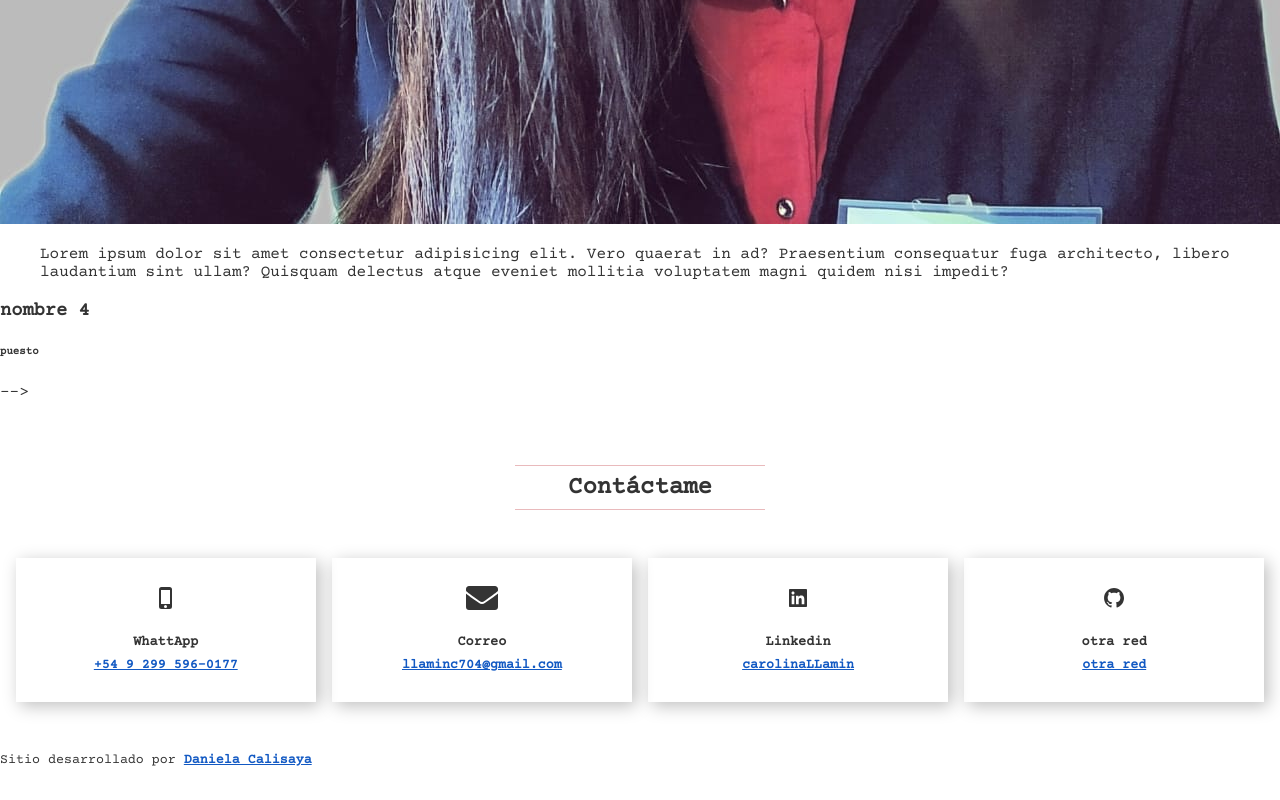
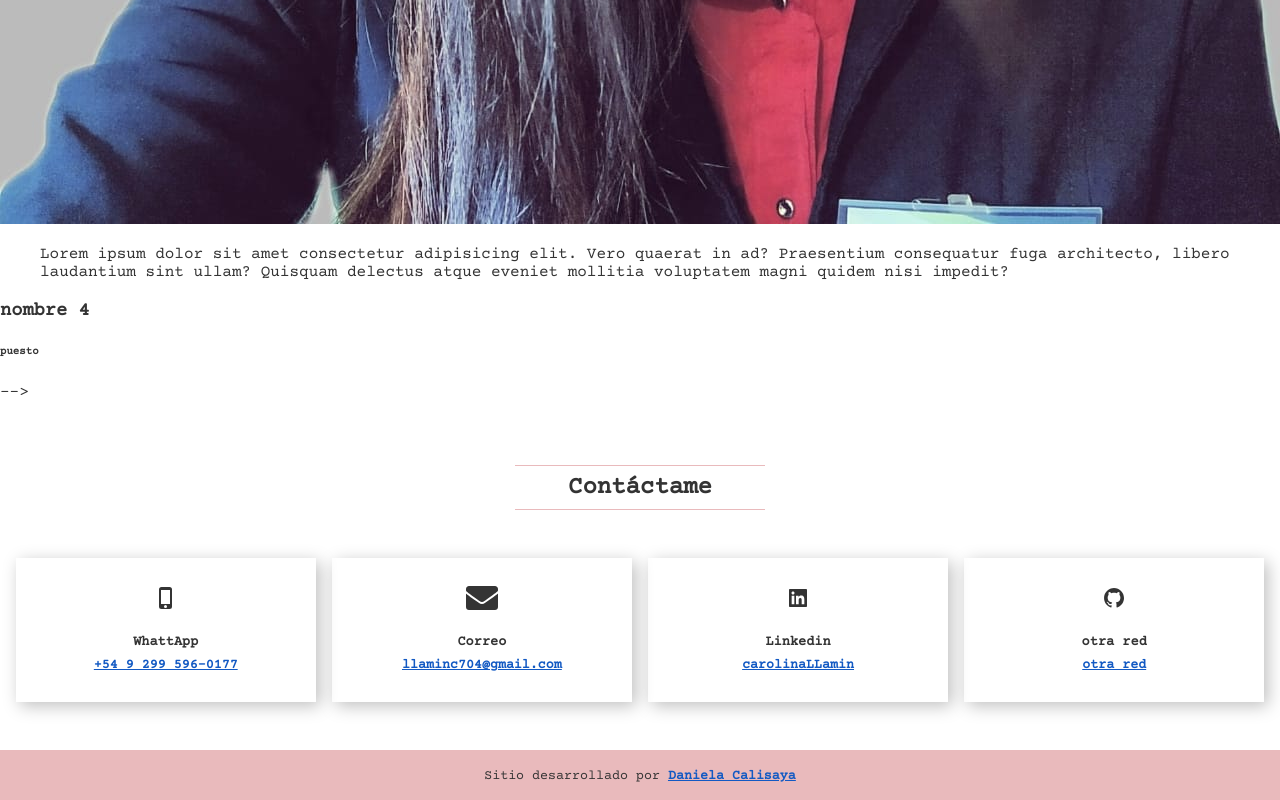
Before and after one commit to DanielaCalisaya/portfolio-carolinaLlamin, a plain HTML site: page index.html in a window 1280 px wide. Shown: the part 5745-6545 px from the top of the page. Before the commit the page ends 6513 px from the top, so only its background shows below. Drawn offline with nearby package versions, Linux system fonts and the light colour scheme.

Commit message:
footer with styles and responsive

```diff
--- a/styles.css
+++ b/styles.css
@@ -206,6 +206,14 @@ img {
 .contact__card > small {
     margin-top: -1rem;
 }
+/* ----------Footer---------- */
+.footer {
+    margin-bottom: var(--header-height);
+    padding: 1rem;
+    text-align: center;
+    color: var(--firts-color);
+    background-color: var(--second-color);
+}
 
 /* MEDIA QUERY - 768 px */
 @media screen and (min-width: 768px) {
@@ -271,4 +279,9 @@ img {
         grid-template-columns: repeat(4, 24%);
         justify-content: space-between;
     }
+    /* footer */
+    .footer {
+        margin-bottom: 0;
+        background-color: var(--second-color);
+    }
 }
```
